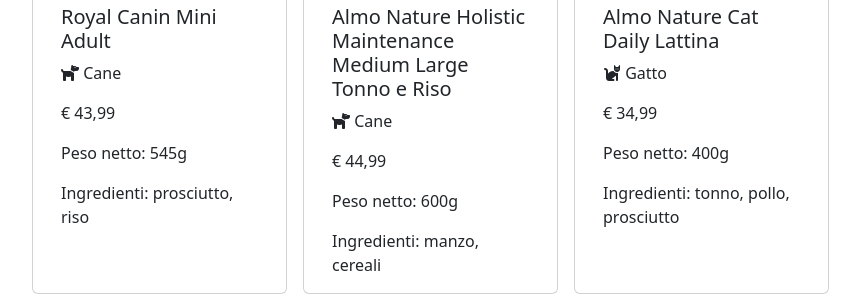
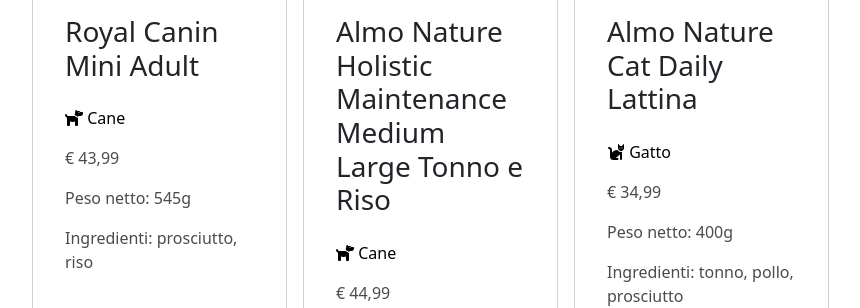
Before and after one commit to ElisabettaMirti/php-oop-2, a PHP site: page / in a window 1280 px wide. Shown: the part 390-698 px from the top of the page, without its empty margins (106-966 px from the left). Run offline with PHP 8.4, Linux system fonts and the light colour scheme.

Commit message:
aggiunto css per dettagli

```diff
--- /dev/null
+++ b/css/style.css
@@ -0,0 +1,7 @@
+p{
+    color: rgb(75, 75, 75);
+}
+
+p.black-font{
+    color: black;
+}
--- a/index.php
+++ b/index.php
@@ -27,6 +27,7 @@ require_once __DIR__ . '/db/ProductList.php';
 <head>
     <meta charset="UTF-8">
     <meta name="viewport" content="width=device-width, initial-scale=1.0">
+    <link rel="stylesheet" href="./css/style.css">
     <link href="https://cdn.jsdelivr.net/npm/bootstrap@5.3.3/dist/css/bootstrap.min.css" rel="stylesheet" integrity="sha384-QWTKZyjpPEjISv5WaRU9OFeRpok6YctnYmDr5pNlyT2bRjXh0JMhjY6hW+ALEwIH" crossorigin="anonymous">
     <!-- Fontawesome 6.5.2 -->
     <link rel="stylesheet" href="https://cdnjs.cloudflare.com/ajax/libs/font-awesome/6.5.2/css/all.min.css" integrity="sha512-SnH5WK+bZxgPHs44uWIX+LLJAJ9/2PkPKZ5QiAj6Ta86w+fsb2TkcmfRyVX3pBnMFcV7oQPJkl9QevSCWr3W6A==" crossorigin="anonymous" referrerpolicy="no-referrer" />
@@ -43,11 +44,11 @@ require_once __DIR__ . '/db/ProductList.php';
         <h2>I nostri prodotti:</h2>
         <section class="main-content row p-5 mx-auto">
             <?php foreach($allProducts as $product) {?>
-                <article class="card col-3 m-2">
+                <article class="card col-3 m-2 p-3">
                     <img src="<?php echo $product->GetImgURL() ?>" class="card-img-top" alt="foto prodotto">
                     <div class="card-body">
-                        <h5 class="card-title"><?php echo $product->GetName() ?></h5>
-                        <p class="card-text"><?php echo $product->GetTarget() ?></p>
+                        <h3 class="card-title mb-4"><?php echo $product->GetName() ?></h3>
+                        <p class="card-text black-font"><?php echo $product->GetTarget() ?></p>
                         <p class="card-text"> € <?php echo $product->GetPrice() ?></p>
 
                         <?php if(get_class($product) == 'Food') {?>
```
